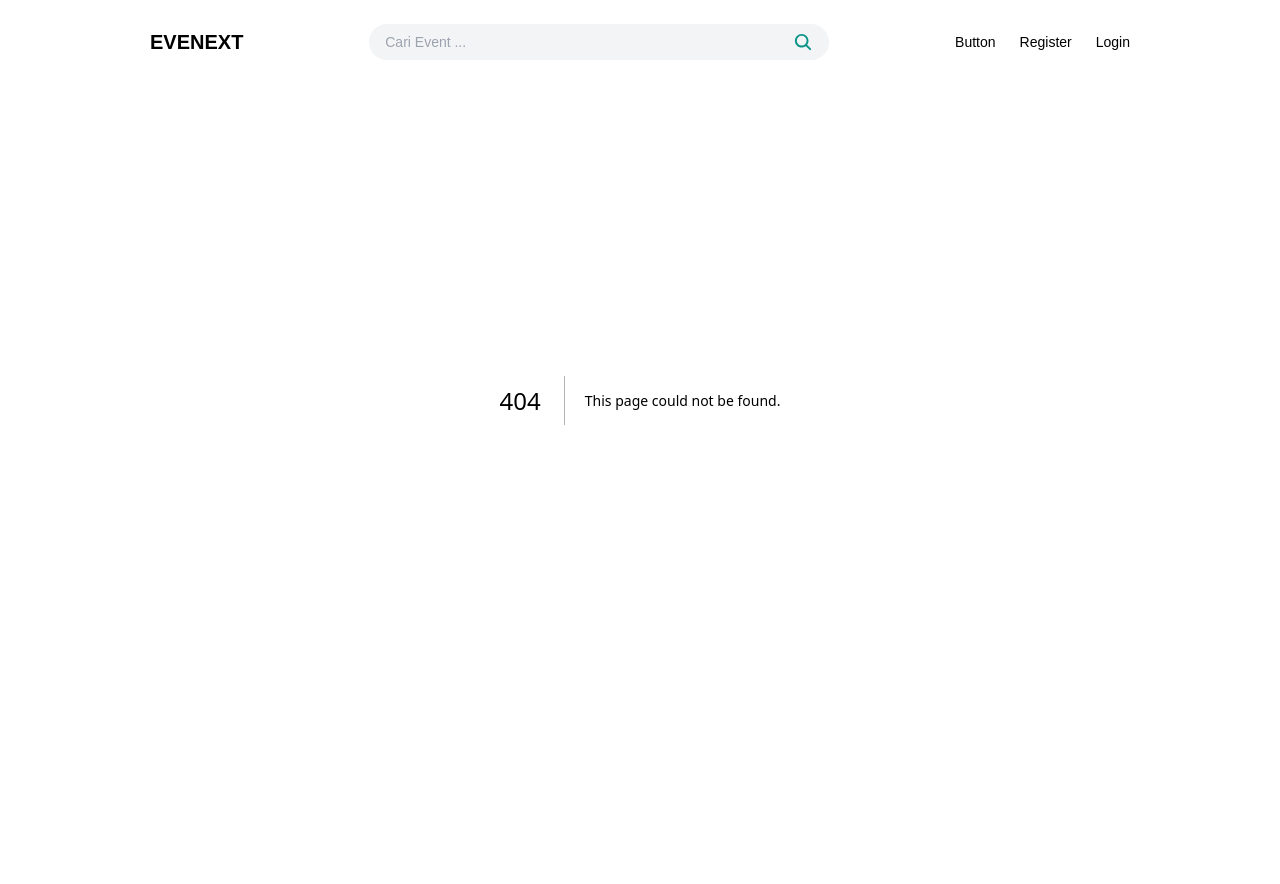
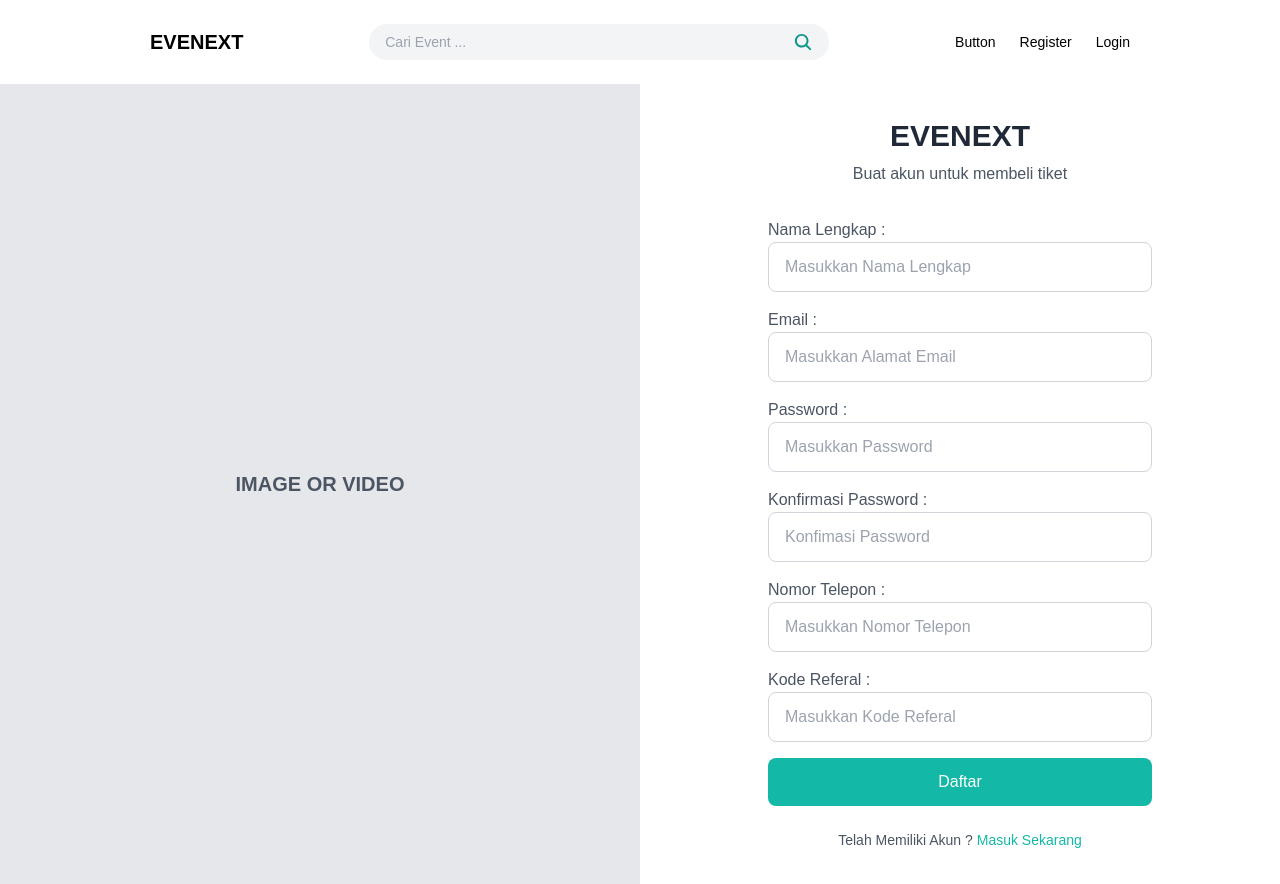
Before and after one commit to ghifarij/evenext-fe, a Next.js app: page /promotor/register in a window 1280 px wide. Before the commit this address had no page. Before the commit the page ends 800 px from the top, so only its background shows below. Built offline with nearby package versions, Linux system fonts and the light colour scheme.

Commit message:
add user dan register ui

```diff
--- /dev/null
+++ b/src/app/(auth)/promotor/login/page.tsx
@@ -0,0 +1,10 @@
+import FormLoginPro from "@/components/plogin";
+import React from "react";
+
+export default function Login() {
+  return (
+    <div>
+      <FormLoginPro />
+    </div>
+  );
+}
--- /dev/null
+++ b/src/app/(auth)/promotor/register/page.tsx
@@ -0,0 +1,10 @@
+import FormRegisterPro from "@/components/pregister";
+import React from "react";
+
+export default function Register() {
+  return (
+    <div>
+      <FormRegisterPro />
+    </div>
+  );
+}
--- a/src/app/(auth)/login/page.tsx
+++ b/src/app/(auth)/user/login/page.tsx
@@ -1,10 +1,10 @@
-import FormLogin from "@/components/login";
+import FormLoginUser from "@/components/ulogin";
 import React from "react";
 
 export default function Login() {
   return (
     <div>
-      <FormLogin />
+      <FormLoginUser />
     </div>
   );
 }
--- a/src/app/(auth)/register/page.tsx
+++ b/src/app/(auth)/user/register/page.tsx
@@ -1,10 +1,10 @@
-import FormRegister from "@/components/register";
+import FormRegisterUser from "@/components/uregister";
 import React from "react";
 
 export default function Register() {
   return (
     <div>
-      <FormRegister />
+      <FormRegisterUser />
     </div>
   );
 }
--- a/src/app/globals.css
+++ b/src/app/globals.css
@@ -2,21 +2,8 @@
 @tailwind components;
 @tailwind utilities;
 
-:root {
-  --background: #ffffff;
-  --foreground: #171717;
-}
-
-@media (prefers-color-scheme: dark) {
-  :root {
-    --background: #0a0a0a;
-    --foreground: #ededed;
-  }
-}
-
 body {
-  color: var(--foreground);
-  background: var(--background);
+  background-color: white;
   font-family: Arial, Helvetica, sans-serif;
 }
 
--- a/src/components/navbar.tsx
+++ b/src/components/navbar.tsx
@@ -43,7 +43,7 @@ export default function Navbar() {
 
   return (
     <nav
-      className={`navbar fixed top-0 left-0 w-full z-50 transition-all duration-300 ${scrollActive} px-10 md:px-[150px]`}
+      className={`sticky top-0 left-0 w-full z-50 transition-all duration-300 ${scrollActive} px-10 md:px-[150px]`}
     >
       <div className="container mx-auto flex justify-between items-center">
         {/* Logo */}
@@ -68,10 +68,10 @@ export default function Navbar() {
           <Link href={"/"} className="text-sm font-medium">
             Button
           </Link>
-          <Link href={"/register"} className="text-sm font-medium">
+          <Link href={"/promotor/register"} className="text-sm font-medium">
             Register
           </Link>
-          <Link href={"/login"} className="text-sm font-medium">
+          <Link href={"/user/login"} className="text-sm font-medium">
             Login
           </Link>
         </div>
@@ -100,10 +100,10 @@ export default function Navbar() {
           <Link href={"/"} className="text-lg font-medium">
             BUTTON
           </Link>
-          <Link href={"/"} className="text-lg font-medium">
+          <Link href={"/promotor/register"} className="text-lg font-medium">
             REGISTER
           </Link>
-          <Link href={"/"} className="text-lg font-medium">
+          <Link href={"/user/login"} className="text-lg font-medium">
             LOGIN
           </Link>
         </div>
--- /dev/null
+++ b/src/components/plogin.tsx
@@ -0,0 +1,60 @@
+import React from "react";
+
+export default function FormLoginPro() {
+  return (
+    <div className="min-h-screen flex flex-col lg:flex-row bg-gray-50">
+      <div className="lg:w-1/2 hidden lg:flex items-center justify-center bg-gray-200">
+        <p className="text-xl font-semibold text-gray-600">IMAGE OR VIDEO</p>
+      </div>
+
+      <div className="lg:w-1/2 w-full h-screen flex flex-col items-center justify-center p-8 bg-white">
+        <div className="mb-6 text-center">
+          <h1 className="font-extrabold text-3xl text-gray-800">EVENEXT</h1>
+          <p className="text-gray-600 mt-2">Masuk untuk membeli tiket</p>
+        </div>
+        <form className="w-full max-w-sm space-y-4">
+        <p className="text-gray-600 mt-2">Email or Username :</p>
+          <div>
+            <input
+              type="email"
+              placeholder="Email"
+              className="w-full px-4 py-3 border border-gray-300 rounded-lg focus:outline-none focus:ring-2 focus:ring-teal-500"
+            />
+          </div>
+          <div>
+          <p className="text-gray-600 mt-2">Password :</p>
+            <input
+              type="password"
+              placeholder="Password"
+              className="w-full px-4 py-3 border border-gray-300 rounded-lg focus:outline-none focus:ring-2 focus:ring-teal-500"
+            />
+          </div>
+          <div>
+          <p className="text-gray-600 mt-2">Nomor Telepon :</p>
+            <input
+              type="text"
+              placeholder="Nomor Telepon"
+              className="w-full px-4 py-3 border border-gray-300 rounded-lg focus:outline-none focus:ring-2 focus:ring-teal-500"
+            />
+          </div>
+          <div>
+            <button
+              type="submit"
+              className="w-full bg-teal-500 text-white py-3 rounded-lg hover:bg-teal-600 transition-all"
+            >
+              Masuk
+            </button>
+          </div>
+        </form>
+        <div className="mt-6">
+          <p className="text-sm text-gray-600">
+            Belum punya akun?{" "}
+            <a href="#" className="text-teal-500 hover:underline">
+              Daftar sekarang
+            </a>
+          </p>
+        </div>
+      </div>
+    </div>
+  );
+}
--- /dev/null
+++ b/src/components/pregister.tsx
@@ -0,0 +1,85 @@
+import Link from "next/link";
+import React from "react";
+
+export default function FormRegisterPro() {
+  return (
+    <div className="flex flex-col lg:flex-row bg-gray-50">
+      <div className="lg:w-1/2 hidden h-screen lg:flex items-center justify-center bg-gray-200">
+        <p className="text-xl font-semibold text-gray-600">IMAGE OR VIDEO</p>
+      </div>
+
+      <div className="lg:w-1/2 w-full flex flex-col items-center justify-center p-8 bg-white">
+        <div className="mb-6 text-center">
+          <h1 className="font-extrabold text-3xl text-gray-800">EVENEXT</h1>
+          <p className="text-gray-600 mt-2">Buat akun untuk membeli tiket</p>
+        </div>
+        <form className="w-full max-w-sm space-y-4">
+          <div>
+            <p className="text-gray-600 mt-2">Nama Lengkap : </p>
+            <input
+              type="name"
+              placeholder="Masukkan Nama Lengkap"
+              className="w-full px-4 py-3 border border-gray-300 rounded-lg focus:outline-none focus:ring-2 focus:ring-teal-500"
+            />
+          </div>
+          <div>
+            <p className="text-gray-600 mt-2">Email :</p>
+            <input
+              type="email"
+              placeholder="Masukkan Alamat Email"
+              className="w-full px-4 py-3 border border-gray-300 rounded-lg focus:outline-none focus:ring-2 focus:ring-teal-500"
+            />
+          </div>
+          <div>
+            <p className="text-gray-600 mt-2">Password :</p>
+            <input
+              type="password"
+              placeholder="Masukkan Password"
+              className="w-full px-4 py-3 border border-gray-300 rounded-lg focus:outline-none focus:ring-2 focus:ring-teal-500"
+            />
+          </div>
+          <div>
+            <p className="text-gray-600 mt-2">Konfirmasi Password :</p>
+            <input
+              type="password"
+              placeholder="Konfimasi Password"
+              className="w-full px-4 py-3 border border-gray-300 rounded-lg focus:outline-none focus:ring-2 focus:ring-teal-500"
+            />
+          </div>
+          <div>
+            <p className="text-gray-600 mt-2">Nomor Telepon :</p>
+            <input
+              type="text"
+              placeholder="Masukkan Nomor Telepon"
+              className="w-full px-4 py-3 border border-gray-300 rounded-lg focus:outline-none focus:ring-2 focus:ring-teal-500"
+            />
+          </div>
+          <div>
+            <p className="text-gray-600 mt-2">Kode Referal :</p>
+            <input
+              type="text"
+              placeholder="Masukkan Kode Referal"
+              className="w-full px-4 py-3 border border-gray-300 rounded-lg focus:outline-none focus:ring-2 focus:ring-teal-500"
+            />
+          </div>
+          <div>
+            <button
+              type="submit"
+              className="w-full bg-teal-500 text-white py-3 rounded-lg hover:bg-teal-600 transition-all"
+            >
+              Daftar
+            </button>
+          </div>
+        </form>
+        <div className="mt-6">
+          <p className="text-sm text-gray-600">
+            Telah Memiliki Akun ?{" "}
+            <Link href="/promotor/login" className="text-teal-500 hover:underline">
+              Masuk Sekarang
+            </Link>
+          </p>
+        </div>
+      </div>
+    </div>
+  );
+}
--- a/src/components/login.tsx
+++ b/src/components/ulogin.tsx
@@ -1,6 +1,7 @@
+import Link from "next/link";
 import React from "react";
 
-export default function FormLogin() {
+export default function FormLoginUser() {
   return (
     <div className="min-h-screen flex flex-col lg:flex-row bg-gray-50">
       <div className="lg:w-1/2 hidden lg:flex items-center justify-center bg-gray-200">
@@ -14,6 +15,7 @@ export default function FormLogin() {
         </div>
         <form className="w-full max-w-sm space-y-4">
           <div>
+          <p className="text-gray-600 mt-2">Email or Username :</p>
             <input
               type="email"
               placeholder="Email"
@@ -21,6 +23,7 @@ export default function FormLogin() {
             />
           </div>
           <div>
+          <p className="text-gray-600 mt-2">Password :</p>
             <input
               type="password"
               placeholder="Password"
@@ -28,6 +31,7 @@ export default function FormLogin() {
             />
           </div>
           <div>
+          <p className="text-gray-600 mt-2">Nomor Telepon :</p>
             <input
               type="text"
               placeholder="Nomor Telepon"
@@ -45,10 +49,10 @@ export default function FormLogin() {
         </form>
         <div className="mt-6">
           <p className="text-sm text-gray-600">
-            Belum punya akun?
-            <a href="#" className="text-teal-500 hover:underline">
+            Belum punya akun?{" "}
+            <Link href="/user/register" className="text-teal-500 hover:underline">
               Daftar sekarang
-            </a>
+            </Link>
           </p>
         </div>
       </div>
--- a/src/components/register.tsx
+++ b/src/components/uregister.tsx
@@ -1,19 +1,20 @@
 import React from "react";
 
-export default function FormRegister() {
+export default function FormRegisterUser() {
   return (
-    <div className="min-h-screen flex flex-col lg:flex-row bg-gray-50">
+    <div className="flex flex-col lg:flex-row bg-gray-50">
       <div className="lg:w-1/2 hidden h-screen lg:flex items-center justify-center bg-gray-200">
         <p className="text-xl font-semibold text-gray-600">IMAGE OR VIDEO</p>
       </div>
 
-      <div className="lg:w-1/2 w-full h-screen flex flex-col items-center justify-center p-8 bg-white">
+      <div className="lg:w-1/2 w-full flex flex-col items-center justify-center p-8 bg-white">
         <div className="mb-6 text-center">
           <h1 className="font-extrabold text-3xl text-gray-800">EVENEXT</h1>
           <p className="text-gray-600 mt-2">Buat akun untuk membeli tiket</p>
         </div>
         <form className="w-full max-w-sm space-y-4">
           <div>
+            <p className="text-gray-600 mt-2">Nama Lengkap : </p>
             <input
               type="name"
               placeholder="Masukkan Nama Lengkap"
@@ -21,6 +22,7 @@ export default function FormRegister() {
             />
           </div>
           <div>
+            <p className="text-gray-600 mt-2">Email :</p>
             <input
               type="email"
               placeholder="Masukkan Alamat Email"
@@ -28,6 +30,7 @@ export default function FormRegister() {
             />
           </div>
           <div>
+            <p className="text-gray-600 mt-2">Password :</p>
             <input
               type="password"
               placeholder="Masukkan Password"
@@ -35,6 +38,7 @@ export default function FormRegister() {
             />
           </div>
           <div>
+            <p className="text-gray-600 mt-2">Konfirmasi Password :</p>
             <input
               type="password"
               placeholder="Konfimasi Password"
@@ -42,16 +46,18 @@ export default function FormRegister() {
             />
           </div>
           <div>
+            <p className="text-gray-600 mt-2">Nomor Telepon :</p>
             <input
               type="text"
-              placeholder="Nomor Telepon"
+              placeholder="Masukkan Nomor Telepon"
               className="w-full px-4 py-3 border border-gray-300 rounded-lg focus:outline-none focus:ring-2 focus:ring-teal-500"
             />
           </div>
           <div>
+            <p className="text-gray-600 mt-2">Kode Referal :</p>
             <input
               type="text"
-              placeholder="Kode Referal"
+              placeholder="Masukkan Kode Referal"
               className="w-full px-4 py-3 border border-gray-300 rounded-lg focus:outline-none focus:ring-2 focus:ring-teal-500"
             />
           </div>
@@ -60,10 +66,18 @@ export default function FormRegister() {
               type="submit"
               className="w-full bg-teal-500 text-white py-3 rounded-lg hover:bg-teal-600 transition-all"
             >
-              Masuk
+              Daftar
             </button>
           </div>
         </form>
+        <div className="mt-6">
+          <p className="text-sm text-gray-600">
+            Telah Memiliki Akun ?{" "}
+            <a href="#" className="text-teal-500 hover:underline">
+              Masuk Sekarang
+            </a>
+          </p>
+        </div>
       </div>
     </div>
   );
```
